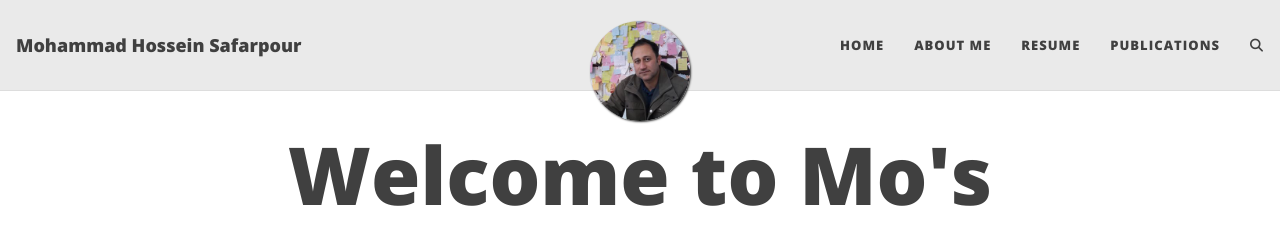
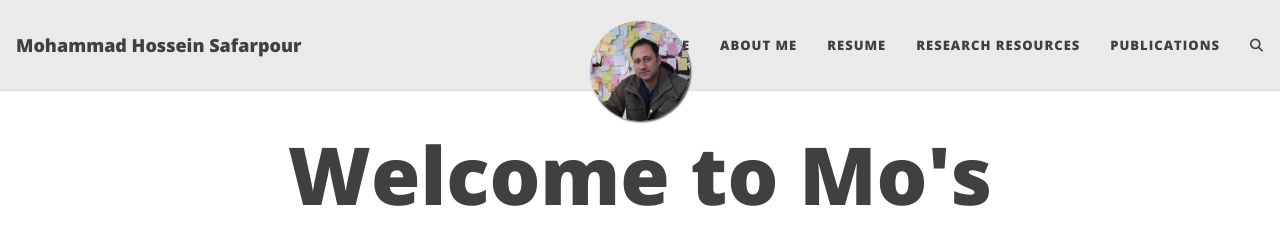
Before and after one commit to safarpour-mh/safarpour-mh.github.io, a Jekyll site: the page built from index.html, in a window 1280 px wide. Shown: the top 229 px of the page. Built offline with Jekyll 4.4.1, drawn with Linux system fonts in a browser that asks for light colours; the list of posts is cut into pages by our own code; comment, search, counter and statistics services are not loaded.

Commit message:
Update _config.yml

```diff
--- a/_config.yml
+++ b/_config.yml
@@ -23,6 +23,7 @@ navbar-links:
   Home: "https://safarpour-mh.github.io/"
   About Me: "aboutme"
   Resume: "/Resume.pdf"
+  Research Resources: "researchresources"
   Publications: "https://scholar.google.com/citations?hl=en&user=7RZGpNcAAAAJ"
  # Resources:
  #   - Beautiful Jekyll: "https://beautifuljekyll.com"
```
